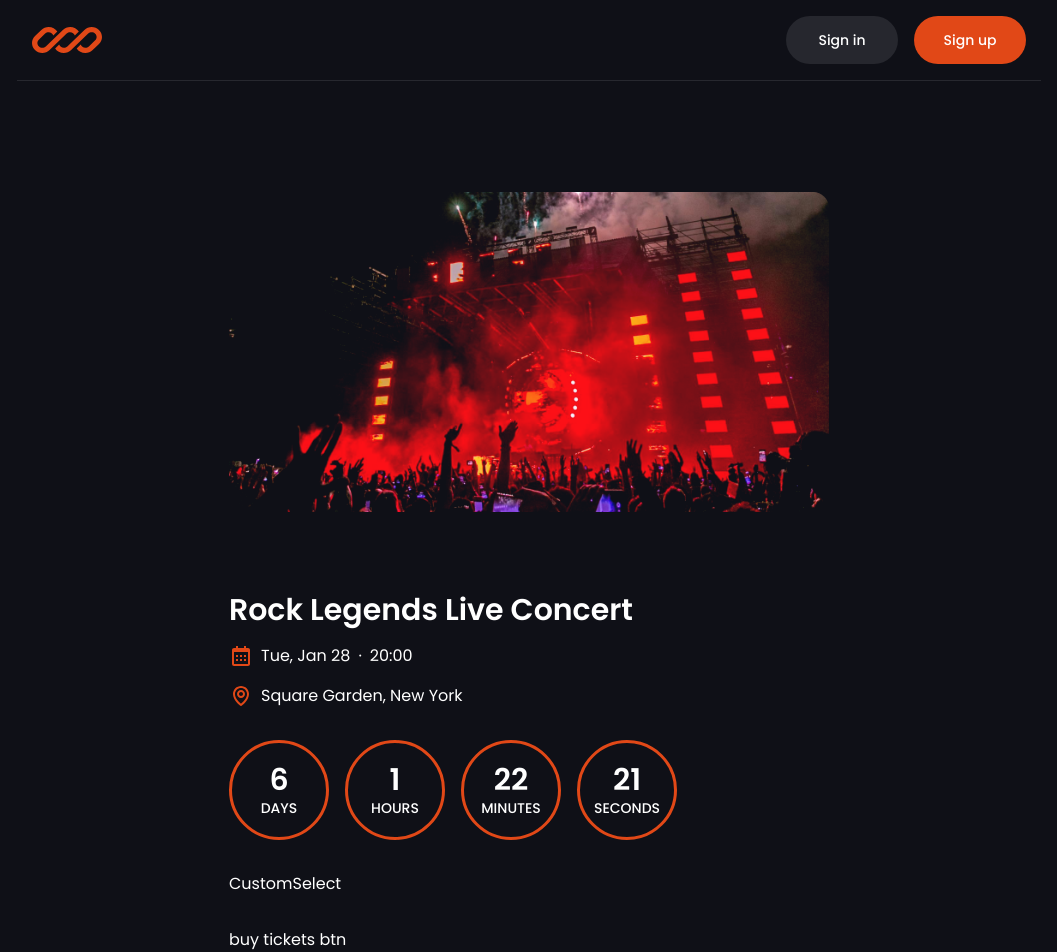
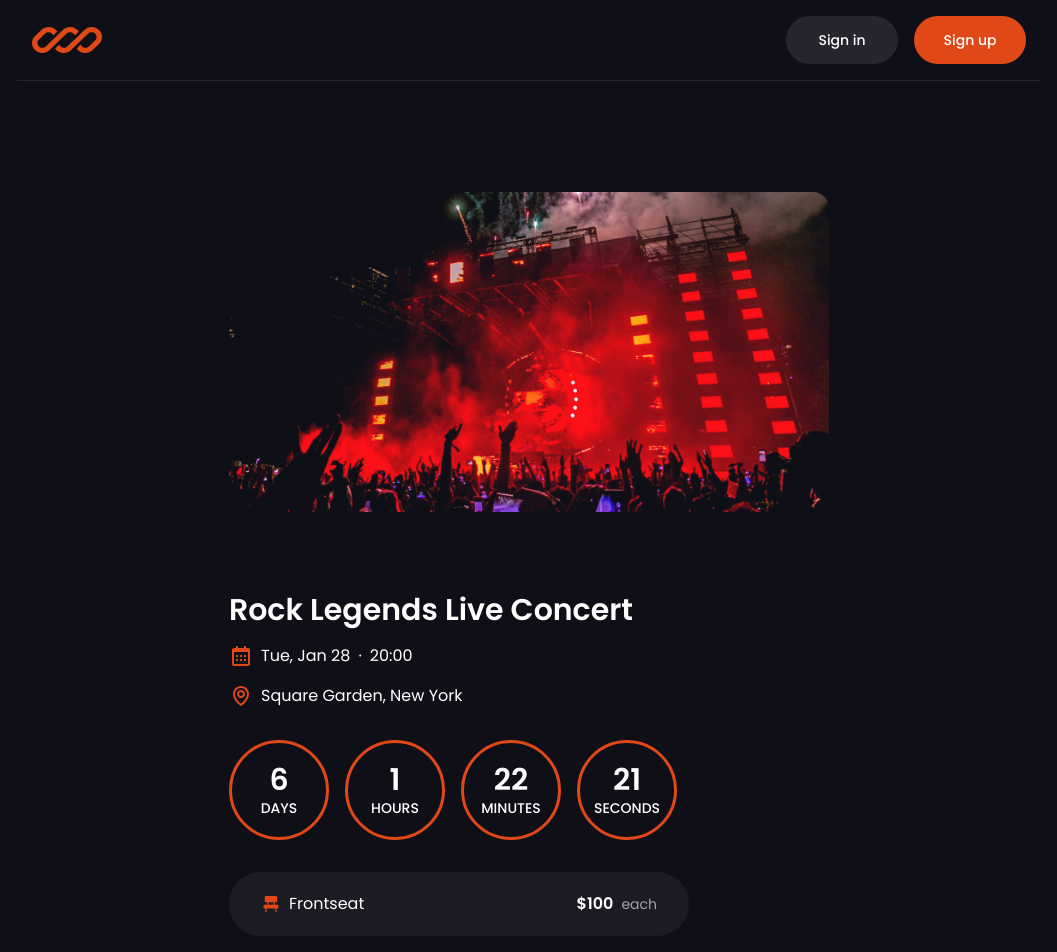
Before and after one commit to Jisap/next15-events, a Next.js app: page /event/1 in a window 1280 px wide. Shown: the top 952 px of the page, without its empty margins (111-1168 px from the left). Built offline with nearby package versions, Linux system fonts and the light colour scheme; data requests are answered from the project's data file.

Commit message:
Update CustomSelect component to integrate TicketContext and enhance styling

```diff
--- a/components/CustomSelect.jsx
+++ b/components/CustomSelect.jsx
@@ -1,12 +1,32 @@
 "use client"
+
+import { TicketContext } from "@/context/Ticketcontext";
+import { useContext, useEffect } from "react"
+import { PiChairFill } from "react-icons/pi"
+import { BiChevronDown } from "react-icons/bi"
 
 const CustomSelect = ({ event }) => {
 
+  const { seat, showMenu, setShowMenu, handleSeat, initialEvent } = useContext(TicketContext);
 
+  useEffect(() => {
+    initialEvent(event);
+  },[])
 
   return (
-    <div className=''>
-      CustomSelect
+    <div className='custom-select bg-secondary w-full h-[64px] rounded-full flex items-center justify-between px-8 relative cursor-pointer select-none'>
+      <div className="flex items-center gap-2 w-full">
+        <div className="text-xl text-accent">
+          <PiChairFill />
+        </div>
+        <div className="flex items-center justify-between w-full">
+          <div className="flex-1 capitalize">{seat.seat}</div>
+          <div className="flex items-center gap-2">
+            <div className="font-semibold">${seat.price}</div>
+            <div className="text-sm text-white/60">each</div>
+          </div>
+        </div>
+      </div>
     </div>
   )
 }
```
